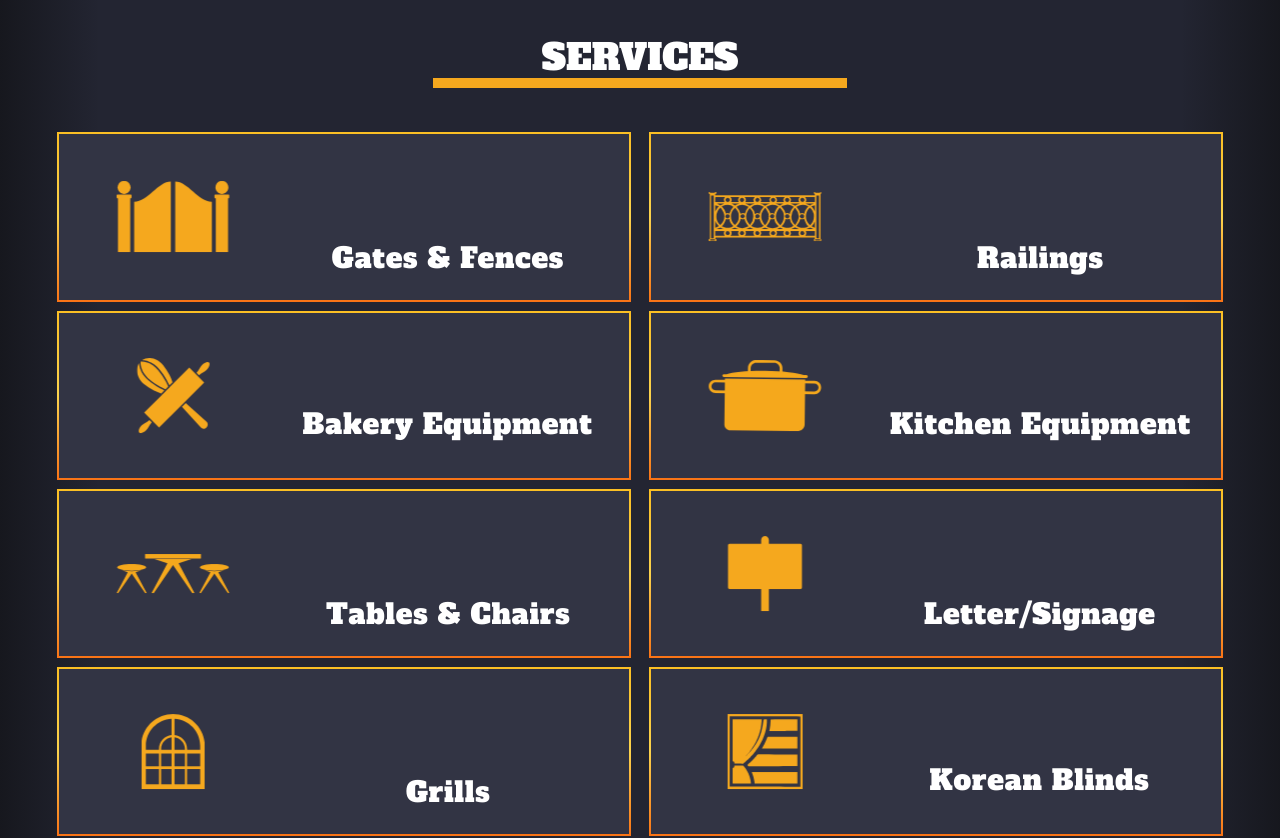
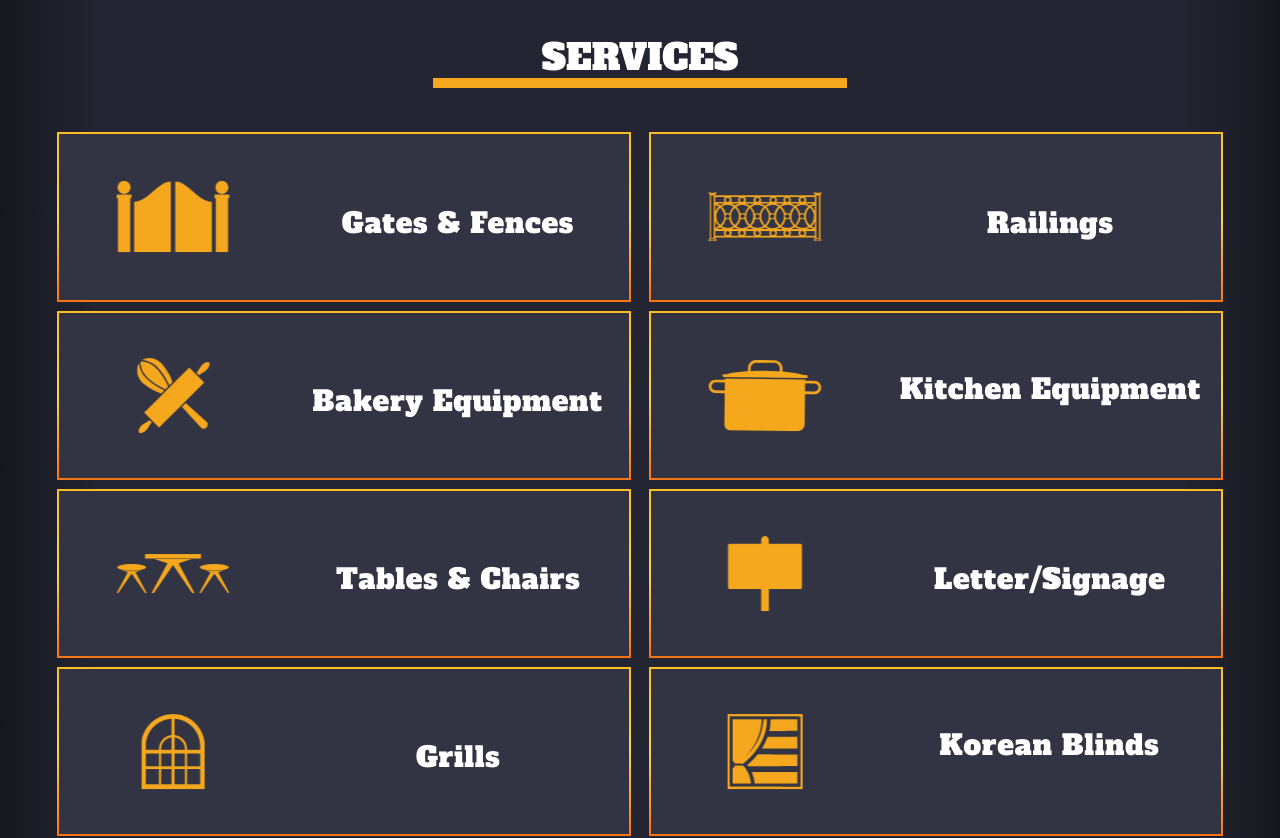
Before and after one commit to Magnum0310/stainless, a React (Vite) app: page / in a window 1280 px wide. Shown: the part 802-1640 px from the top of the page. Built offline with nearby package versions, Linux system fonts and the light colour scheme; a web font is replaced by a local one.

Commit message:
Near final review

```diff
--- a/src/components/ServiceCard.jsx
+++ b/src/components/ServiceCard.jsx
@@ -56,7 +56,7 @@ const ServiceCard = () => {
   const titleVariants = {
     initial: {
       scale: 1.4,
-      y: width <= 1280 ? "275%" : "150%",
+      y: width <= 1024 ? "180%" : "150%",
       color: "white",
       transition: {
         delay: 0.4,
@@ -315,14 +315,14 @@ const ServiceCard = () => {
               <img
                 src={service.icon}
                 // className="aspect-[2/1] bg-red-500 object-contain max-lg:aspect-video max-lg:scale-90 max-lg:opacity-50 max-md:scale-75 max-sm:scale-50"
-                className="aspect-[2/1] object-contain max-lg:aspect-video max-lg:scale-75 max-lg:opacity-50 max-md:scale-75 max-sm:scale-50"
+                className="aspect-[2/1] object-contain max-lg:aspect-video max-lg:scale-75 max-lg:opacity-70 max-md:scale-75 max-sm:scale-50"
               />
             </motion.div>
-            <div className="relative flex flex-col items-center justify-center max-2xl:pr-5 max-lg:z-20 max-lg:justify-evenly max-lg:pr-0 lg:flex-1 ">
+            <div className="relative flex flex-col items-center max-2xl:justify-center max-2xl:pr-0 max-lg:z-20 max-lg:gap-5 max-lg:pr-0 lg:flex-1 ">
               <motion.div
                 // variants={isActive ? titleVariants : inactiveTitleVariants}
                 variants={titleVariants}
-                className="ax-md:text-sm flex w-max items-center justify-center font-Alfa text-xl max-xl:text-base max-sm:text-center max-sm:text-base desktop:basis-0"
+                className="flex w-max items-center justify-center font-Alfa text-xl max-xl:text-base max-lg:mb-0 max-md:text-sm max-sm:text-center max-sm:text-base desktop:basis-0"
               >
                 <p className="tracking-wide">{service.title}</p>
               </motion.div>
```
